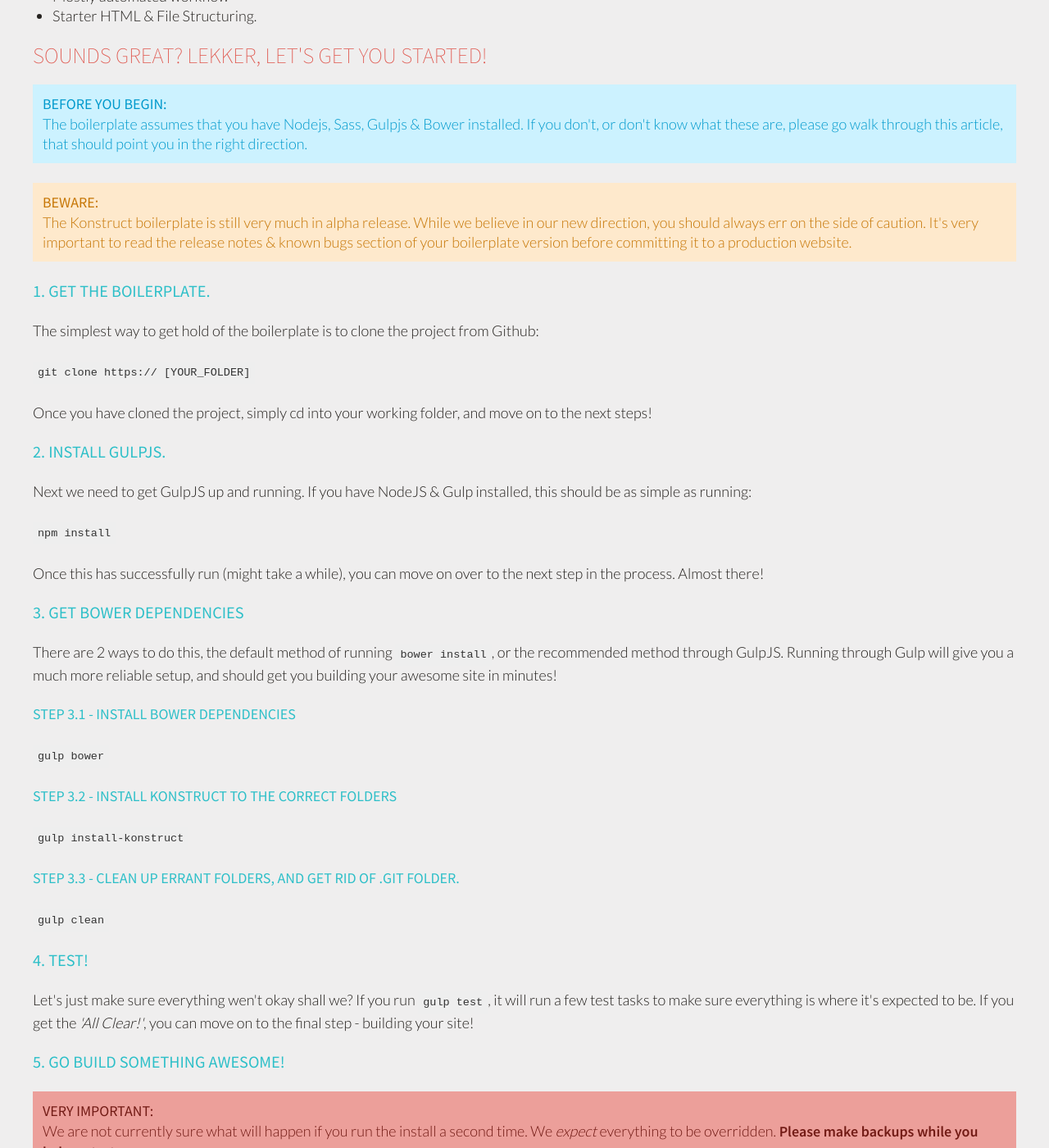
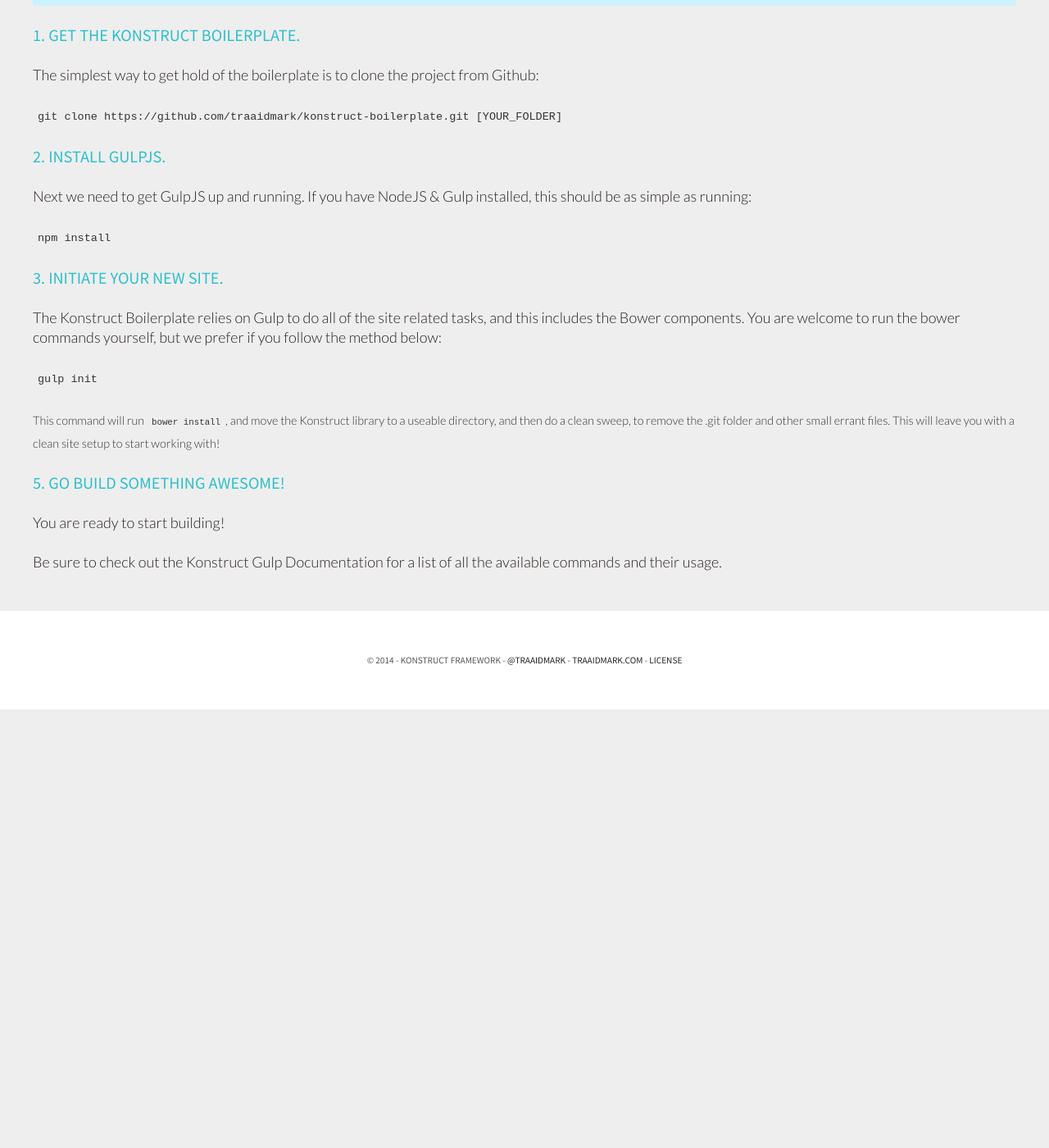
Before and after one commit to kdee15/Konstruct, a Jekyll site: the page built from getting-started/index.html, in a window 1280 px wide and 1400 px high, scrolled down 391 px. Shown: the whole window at 82% size. Built offline with Jekyll 4.4.1, drawn with Linux system fonts in a browser that asks for light colours; nearby versions of some CDN libraries; library files that are not in the unit come from our copies; Markdown is read by kramdown in place of the engine named in the settings; after the commit the page ends 1256 px from its top, so only the background shows below that; some of the changed text lies outside the part shown.

Commit message:
Getting started documentation!

```diff
--- a/getting-started/index.html
+++ b/getting-started/index.html
@@ -12,63 +12,35 @@
 
     <p>Out of the box, Konstruct is just a <em>SASS</em> library, but with the boilerplate you get all of the extra benefits from tools such as:</p>
 
-    <ul>
-        <li>Bower</li>
-        <li>Gulpjs</li>
-        <li>Git Friendly setup</li>
-        <li>Mostly automated workflow</li>
-        <li>Starter HTML &amp; File Structuring.</li>
-    </ul>
-
-    <h2>Sounds great? Lekker, let's get you started!</h2>
-
     <aside class="message info">
         <h4>Before you begin:</h4>
         <p>The boilerplate assumes that you have Nodejs, Sass, Gulpjs &amp; Bower installed. If you don't, or don't know what these are, please go walk through this article, that should point you in the right direction.</p>
     </aside>
 
-    <aside class="message warning">
-        <h4>Beware:</h4>
-        <p>The Konstruct boilerplate is still very much in alpha release. While we believe in our new direction, you should always err on the side of caution. It's very important to read the release notes &amp; known bugs section of your boilerplate version before committing it to a production website.</p>
-    </aside>
+	<h3>1. Get the Konstruct Boilerplate.</h3>
 
-	<h3>1. Get the boilerplate.</h3>
-	<p>The simplest way to get hold of the boilerplate is to clone the project from Github:</p>
-    <p><code>git clone https:// [YOUR_FOLDER]</code></p>
-    <p>Once you have cloned the project, simply cd into your working folder, and move on to the next steps!</p>
+    <p>The simplest way to get hold of the boilerplate is to clone the project from Github:</p>
+
+    <p><code>git clone https://github.com/traaidmark/konstruct-boilerplate.git [YOUR_FOLDER]</code></p>
 
     <h3>2. Install Gulpjs.</h3>
-	<p>Next we need to get GulpJS up and running. If you have NodeJS &amp; Gulp installed, this should be as simple as running:</p>
+
+    <p>Next we need to get GulpJS up and running. If you have NodeJS &amp; Gulp installed, this should be as simple as running:</p>
+
     <p><code>npm install</code></p>
-    <p>Once this has successfully run (might take a while), you can move on over to the next step in the process. Almost there!</p>
 
-    <h3>3. Get Bower Dependencies</h3>
-	<p>There are 2 ways to do this, the default method of running <code>bower install</code>, or the recommended method through GulpJS. Running through Gulp will give you a much more reliable setup, and should get you building your awesome site in minutes!</p>
-    <h4>Step 3.1 - Install Bower Dependencies</h4>
-    <p><code>gulp bower</code></p>
-    <h4>Step 3.2 - Install Konstruct to the correct folders</h4>
-    <p><code>gulp install-konstruct</code></p>
-    <h4>Step 3.3 - Clean up errant folders, and get rid of .git folder.</h4>
-    <p><code>gulp clean</code></p>
+    <h3>3. Initiate your new site.</h3>
 
-    <h3>4. Test!</h3>
-	<p>Let's just make sure everything wen't okay shall we? If you run <code>gulp test</code>, it will run a few test tasks to make sure everything is where it's expected to be. If you get the <em>'All Clear!'</em>, you can move on to the final step - building your site!</p>
+	<p>The Konstruct Boilerplate relies on Gulp to do all of the site related tasks, and this includes the Bower components. You are welcome to run the bower commands yourself, but we prefer if you follow the method below:</p>
+
+    <p><code>gulp init</code></p>
+
+    <small>This command will run <code>bower install</code>, and move the Konstruct library to a useable directory, and then do a clean sweep, to remove the .git folder and other small errant files. This will leave you with a clean site setup to start working with!</small>
 
     <h3>5. Go Build Something Awesome!</h3>
-    <aside class="message error">
-        <h4>Very Important:</h4>
-        <p>We are not currently sure what will happen if you run the install a second time. We <em>expect</em> everything to be overridden. <strong>Please make backups while you help us test.</strong></p>
-    </aside>
-    <p>You are ready to start building! Below is a quick menu of gulp commands you can use during each chapter of your workflow. If you forget them, you can also just run <code>gulp</code> and have them repeated for you.</p>
 
-    <h4>Gulp Commands</h4>
-    <ul>
-        <li>1. <code>gulp</code> - Will show you the available commands at your disposal.</li>
-        <li>2. <code>gulp develop</code> - Will watch as you work, compile your sass as you save, add vendor prefixes and livereload the page.</li>
-        <li>3. <code>gulp build</code> - <em>Coming soon</em>.</li>
-        <li>4. <code>gulp deploy</code> - <em>Coming soon</em>.</li>
-    </ul>
+    <p>You are ready to start building!</p>
 
-
+    <p>Be sure to check out the Konstruct Gulp Documentation for a list of all the available commands and their usage.</p>
 
 </article>
```
